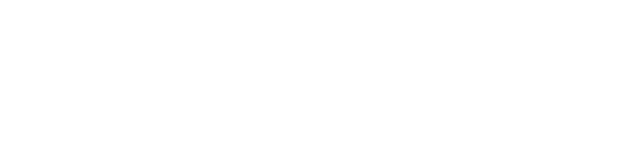
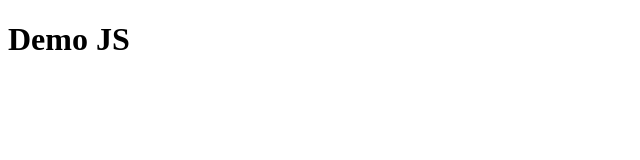
Before and after one commit to sonygarcia/DemoJS, a plain HTML site: page index.html in a window 1280 px wide. Shown: the whole page, without its empty margins (0-640 px from the left). Drawn offline with Linux system fonts and the light colour scheme.

Commit message:
Agregado el título de la página

```diff
--- a/index.html
+++ b/index.html
@@ -7,6 +7,6 @@
     <title>Demo JS</title>
 </head>
 <body>
-
+    <h1>Demo JS</h1>
 </body>
 </html>
```
